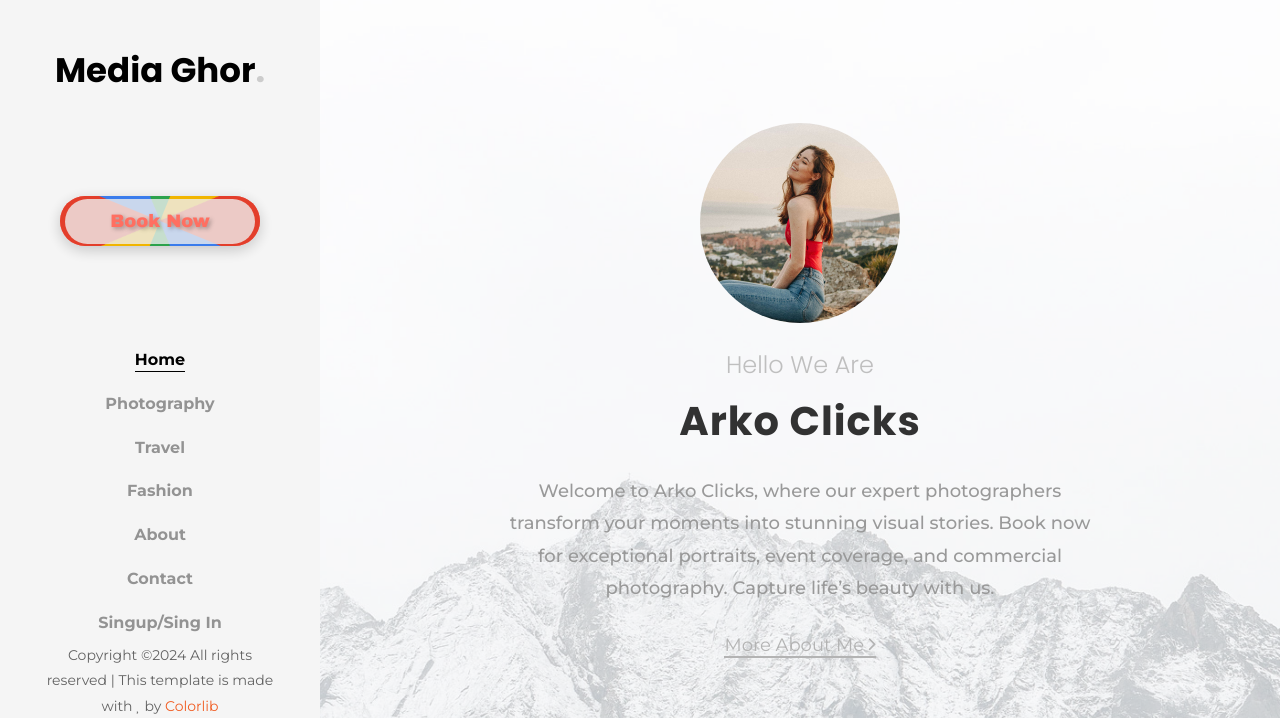
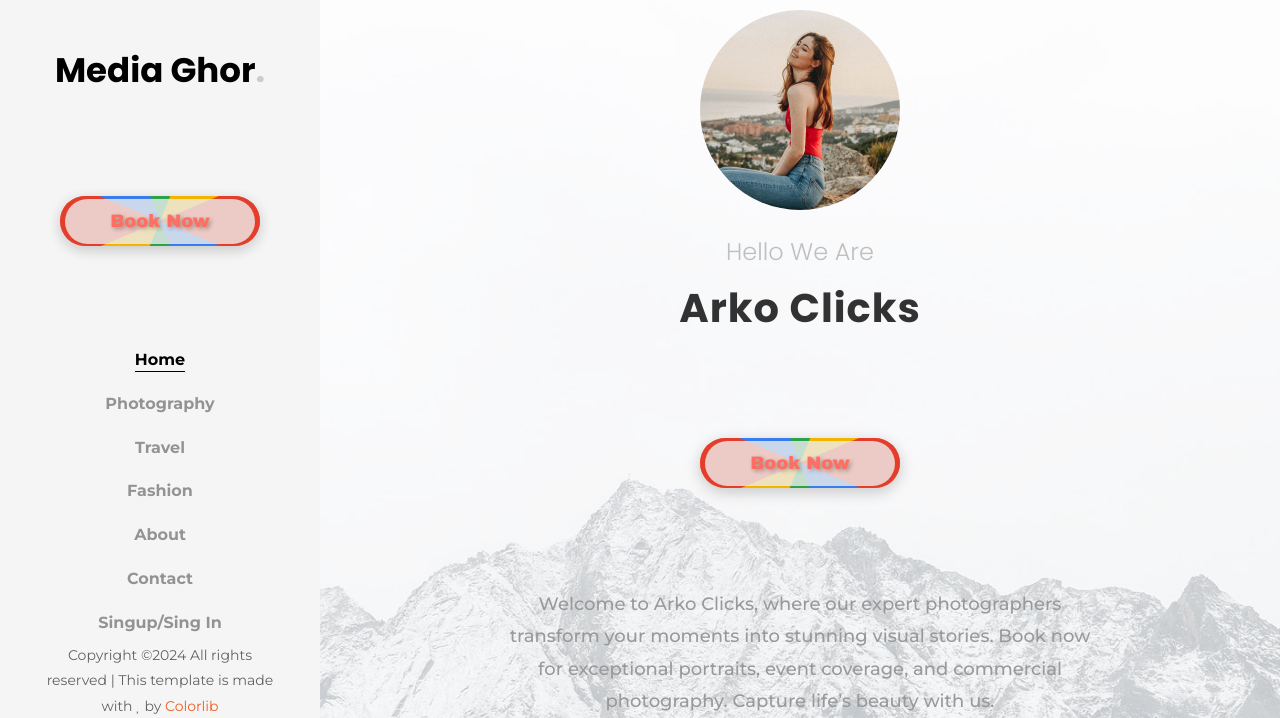
Before and after one commit to tanmoymondal1312/PHOTOBOOK, a plain HTML site: page index.html in a window 1280 px wide. Shown: the top 718 px of the page. Drawn offline with nearby package versions, Linux system fonts and the light colour scheme; some packages are replaced by stand-ins of ours; no server answers; some icons are missing; a web font is replaced by a local one.

Commit message:
Button Done

```diff
--- a/index.html
+++ b/index.html
@@ -68,6 +68,7 @@
 						<div class="desc">
 							<h2 class="subheading">Hello We Are</h2>
 							<h1 class="mb-4">Arko Clicks</h1>
+							<div class="btn1" content="Book Now"></div>
 							<p class="mb-4">Welcome to Arko Clicks, where our expert photographers transform your moments into stunning visual stories. Book now for exceptional portraits, event coverage, and commercial photography. Capture life’s beauty with us.</p>
 							<p><a href="#" class="btn-custom">More About Me <span class="ion-ios-arrow-forward"></span></a></p>
 						</div>
```
